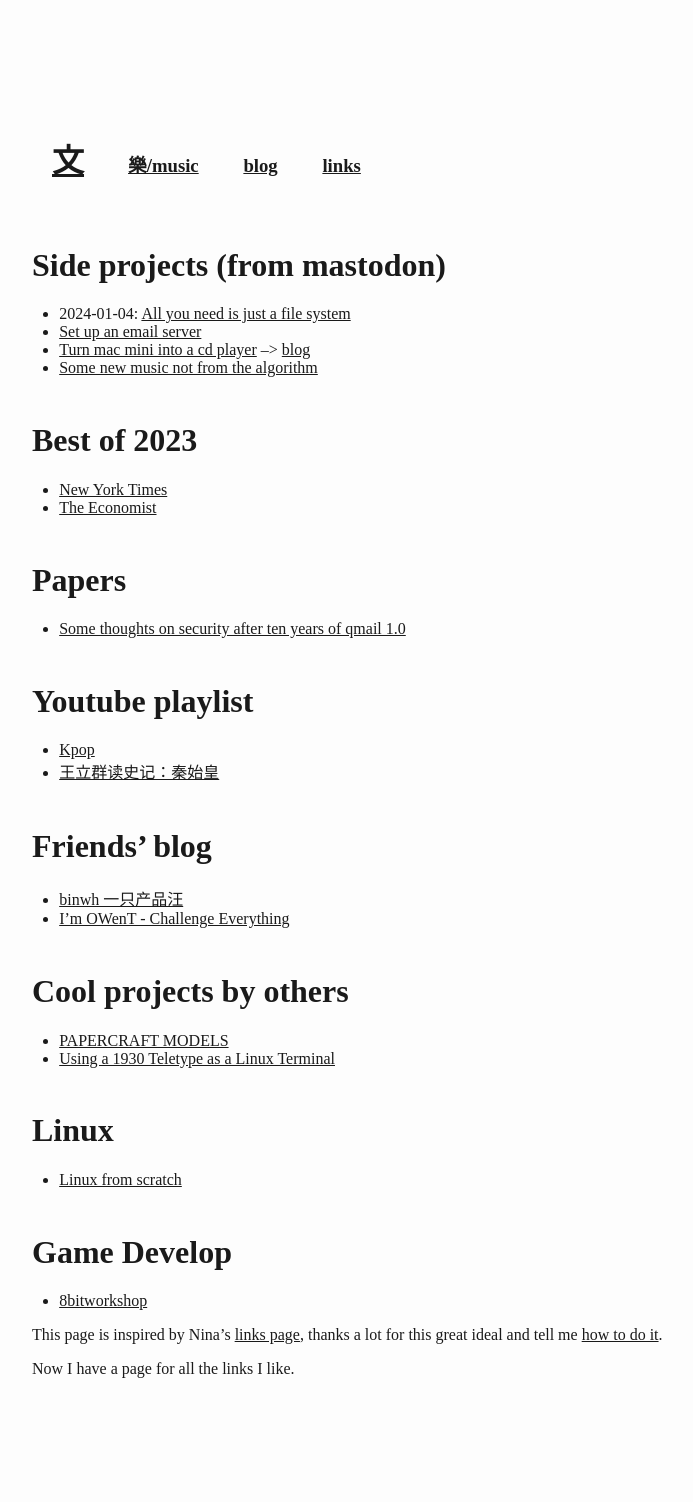
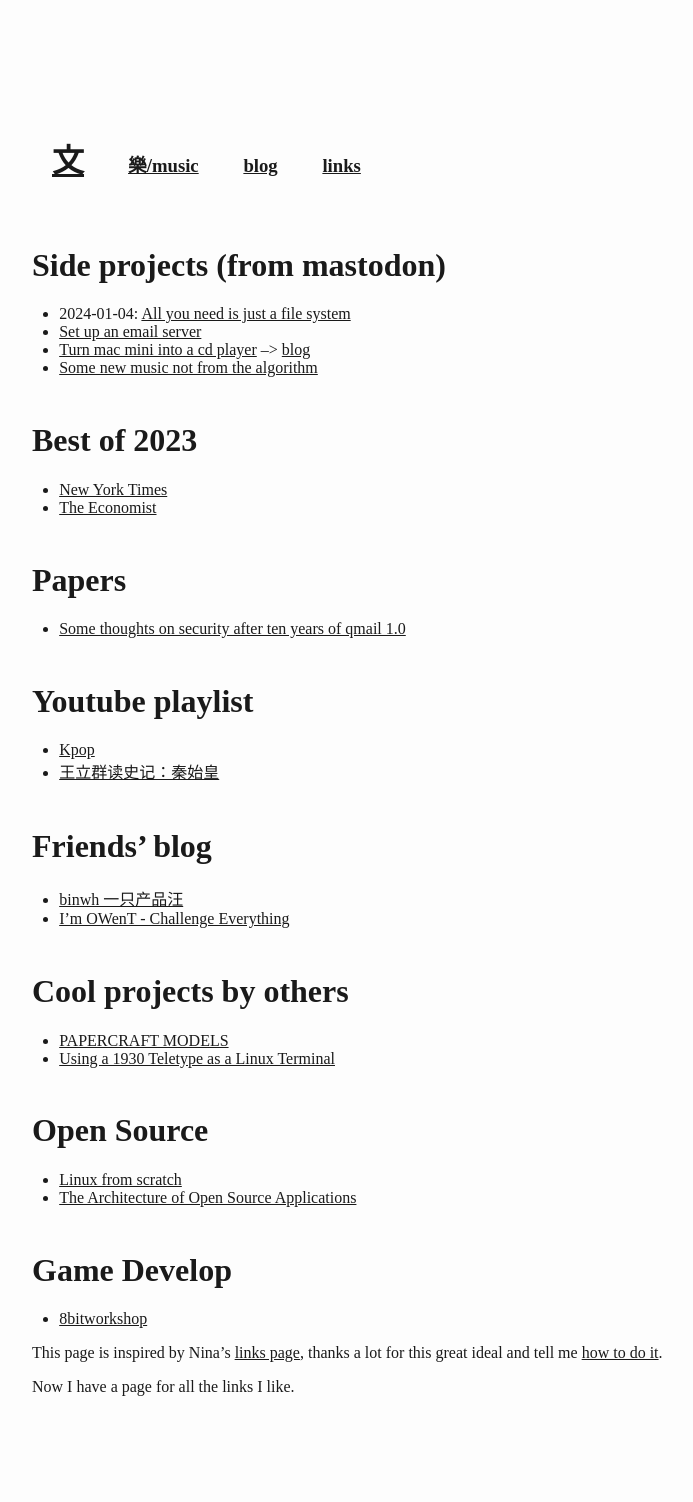
Before and after one commit to wangw469/wangw469.github.io, a Jekyll site: the page built from links.md, in a window 1280 px wide. Shown: the whole page, without its empty margins (58-751 px from the left). Built offline with Jekyll 4.4.1, drawn with Linux system fonts in a browser that asks for light colours; our own code applies the rules of GitHub Pages for plain Markdown files.

Commit message:
update link

```diff
--- a/links.md
+++ b/links.md
@@ -34,9 +34,10 @@ date: 2024-01-02
 * [PAPERCRAFT MODELS](https://archive.org/details/amiga-500-new-art-ver1_202210/Classic%20Computer%20Papercrafts/Amstrad-CPC-264-Papercraft-Ver-2/)
 * [Using a 1930 Teletype as a Linux Terminal](https://www.youtube.com/watch?v=2XLZ4Z8LpEE)
 
-# Linux
+# Open Source
 
 * [Linux from scratch](https://www.linuxfromscratch.org/)
+* [The Architecture of Open Source Applications](https://aosabook.org/en/v1/sendmail.html)
 
 # Game Develop
 
```
